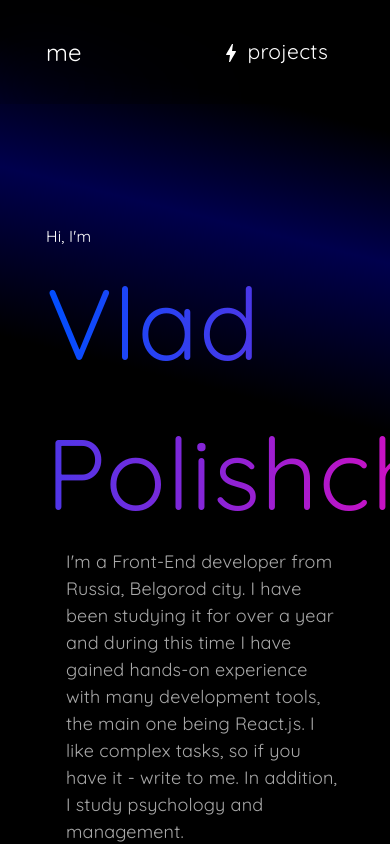
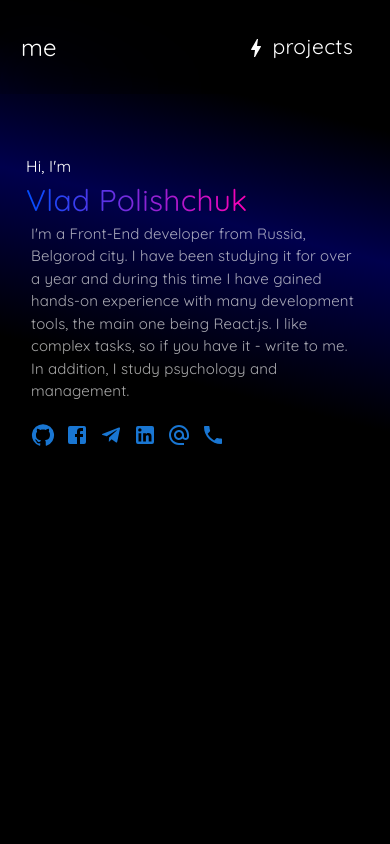
Before and after one commit to vladislav124352/portfolio-app, a Next.js app: page / in a window 390 px wide. Built offline with nearby package versions, Linux system fonts and the light colour scheme.

Commit message:
feature: added responsive css

```diff
--- a/components/Home/index.tsx
+++ b/components/Home/index.tsx
@@ -5,41 +5,60 @@ import { Contact } from './Contact';
 
 export const Home = () => {
     return (
-        <Box marginTop='100px'>
         <Box className='home'>
             <Typography component='h2'>
                 Hi, I&apos;m
             </Typography>
+
             <Typography className='home_name' component='h1'>
                 Vlad Polishchuk
             </Typography>
+
             <Typography className='home_description' component='h3'>
                 I&apos;m a Front-End developer from Russia, Belgorod city.
                 I have been studying it for over a year and during this time
                 I have gained hands-on experience with many development tools,
-                    the main one being React.js. I like complex tasks, so if you have it - write to me.
-                    In addition, I study psychology and management.
+                the main one being React.js. I like complex tasks,
+                so if you have it - write to me. In addition,
+                I study psychology and management.
             </Typography>
-                <Box sx={{ margin: '20px', display: 'flex' }}>
-                    <Contact name='My GitHub profile' href='https://github.com/vladislav124352'>
+
+            <Box className='contacts'>
+                <Contact
+                    name='My GitHub profile'
+                    href='https://github.com/vladislav124352'>
                     <GitHub />
                 </Contact>
-                    <Contact name='My Facebook profile' href='https://facebook.com/vladislav124352'>
+
+                <Contact
+                    name='My Facebook profile'
+                    href='https://facebook.com/vladislav124352'>
                     <Facebook />
                 </Contact>
-                    <Contact name='My Telegram profile' href='https://t.me/vladislav124352'>
+
+                <Contact
+                    name='My Telegram profile'
+                    href='https://t.me/vladislav124352'>
                     <Telegram />
                 </Contact>
-                    <Contact name='My linkedin profile' href='https://www.linkedin.com/in/vladislav-polishchuk-a785a522b/'>
+
+                <Contact
+                    name='My linkedin profile'
+                    href='https://www.linkedin.com/in/vladislav-polishchuk-a785a522b/'>
                     <LinkedIn />
                 </Contact>
-                    <Contact name='My gmail' href='mailto:vladpolisuk159@gmail.com'>
+
+                <Contact
+                    name='My gmail'
+                    href='mailto:vladpolisuk159@gmail.com'>
                     <AlternateEmail />
                 </Contact>
-                    <Contact name='My phone number' href='tel:+79586803972'>
+
+                <Contact
+                    name='My phone number'
+                    href='tel:+79586803972'>
                     <Phone />
                 </Contact>
-                </Box>
             </Box>
         </Box >
     )
--- a/components/Projects/Project.tsx
+++ b/components/Projects/Project.tsx
@@ -36,7 +36,7 @@ export const Project: FC<Props> = ({
                     {projectDescription}
                 </Typography>
 
-                <Box sx={{ display: 'flex' }}>
+                <Box className='technologies'>
                     {technologies.map((technology: string) => {
                         return (
                             <Technology key={`${technology}_${Math.random()}`}>
--- a/pages/_app.tsx
+++ b/pages/_app.tsx
@@ -1,7 +1,7 @@
-import '../styles/globals.css'
 import type { AppProps } from 'next/app'
 import { Header } from '../components/Header'
 import { Container } from '@mui/material'
+import '../styles/globals.css'
 
 function MyApp({ Component, pageProps }: AppProps) {
   return (
--- a/styles/header.css
+++ b/styles/header.css
@@ -40,3 +40,15 @@
 .header_link_text {
 	font-size: 21px !important;
 }
+
+@media (max-width: 500px) {
+	.header_link {
+		padding: 10px;
+	}
+}
+
+@media (max-width: 400px) {
+	.header_link {
+		padding: 5px;
+	}
+}
--- a/styles/home.css
+++ b/styles/home.css
@@ -1,4 +1,5 @@
 .home {
+	margin-top: 100px;
 	padding: 20px 30px;
 }
 
@@ -16,3 +17,70 @@
 	margin-left: 20px !important;
 	font-size: 18px !important;
 }
+
+.contacts {
+	margin: 20px;
+	display: flex;
+}
+
+@media (max-width: 860px) {
+	.home_name {
+		font-size: 70px !important;
+	}
+
+	.home_description {
+		max-width: 600px;
+		margin-left: 18px !important;
+	}
+
+	.contacts {
+		margin: 20px 18px;
+	}
+}
+
+@media (max-width: 700px) {
+	.home_name {
+		font-size: 50px !important;
+	}
+
+	.home_description {
+		max-width: 480px;
+		margin-left: 10px !important;
+		font-size: 16px !important;
+	}
+}
+
+@media (max-width: 500px) {
+	.home {
+		margin-top: 60px;
+		padding: 20px 10px;
+	}
+
+	.home_name {
+		font-size: 40px !important;
+	}
+
+	.contacts {
+		margin: 20px 10px;
+	}
+}
+
+@media (max-width: 400px) {
+	.home {
+		margin-top: 40px;
+	}
+
+	.home_name {
+		font-size: 30px !important;
+	}
+
+	.home_description {
+		max-width: 480px;
+		margin-left: 5px !important;
+		font-size: 15px !important;
+	}
+
+	.contacts {
+		margin: 20px 5px;
+	}
+}
--- a/styles/projects.css
+++ b/styles/projects.css
@@ -7,9 +7,30 @@
 	margin-bottom: 20px;
 }
 
+.technologies {
+	display: flex;
+	flex-flow: wrap;
+	gap: 8px;
+}
+
 .technology {
 	background: #6a00ff;
 	padding: 2px 8px;
-	margin-right: 5px;
 	border-radius: 5px;
 }
+
+@media (max-width: 500px) {
+	.technology {
+		font-size: 14px;
+	}
+
+	.projects {
+		padding: 20px 10px;
+	}
+}
+
+@media (max-width: 400px) {
+	.projects {
+		padding: 20px 5px;
+	}
+}
```
Lines whose indentation alone changed are shown as unchanged.
